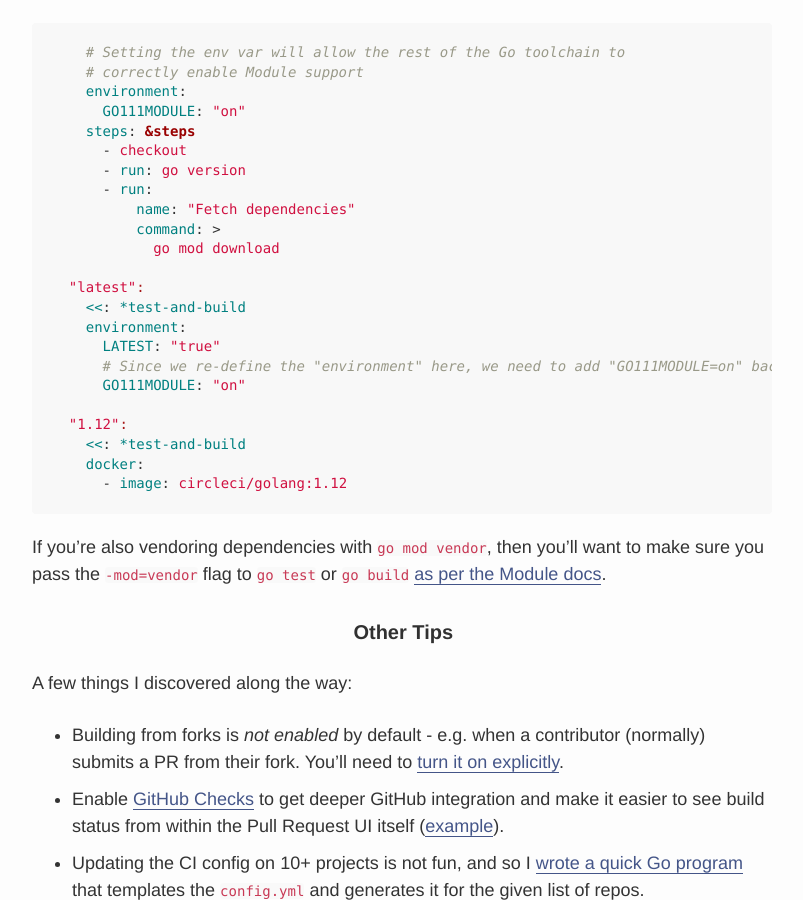
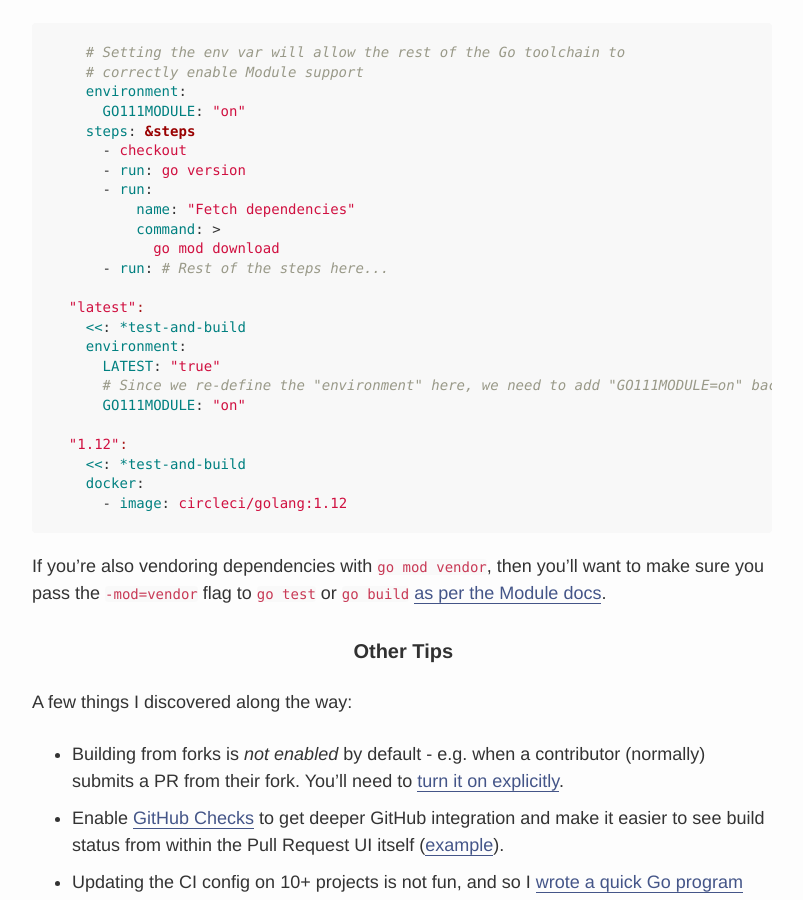
Before and after one commit to elithrar/elithrar.github.io, a Jekyll site: the page built from _posts/2019-06-28-building-go-projects-on-circle-ci.md, in a window 1280 px wide and 900 px high, scrolled down 3458 px. Shown: the whole window, without its empty margins (238-1041 px from the left). Built offline with Jekyll 4.4.1, drawn with Linux system fonts in a browser that asks for light colours.

Commit message:
Update 2019-06-28-building-go-projects-on-circle-ci.md

```diff
--- a/_posts/2019-06-28-building-go-projects-on-circle-ci.md
+++ b/_posts/2019-06-28-building-go-projects-on-circle-ci.md
@@ -140,6 +140,7 @@ If you have a project defined as a Go [Module](https://github.com/golang/go/wiki
           name: "Fetch dependencies"
           command: >
             go mod download
+      - run: # Rest of the steps here...
 
   "latest":
     <<: *test-and-build
```
